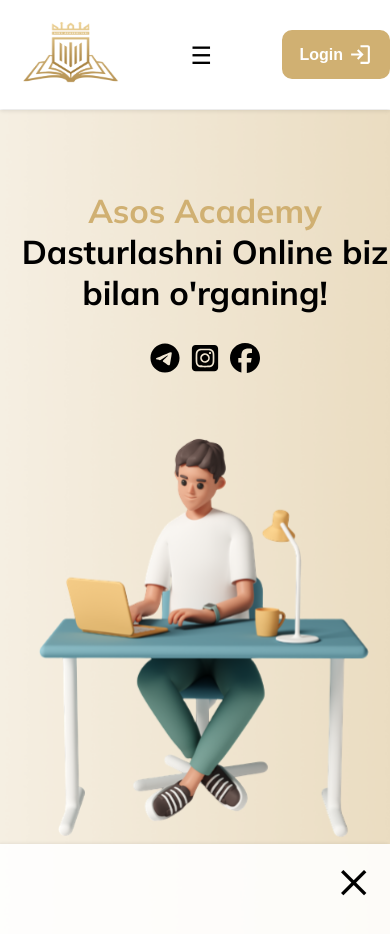
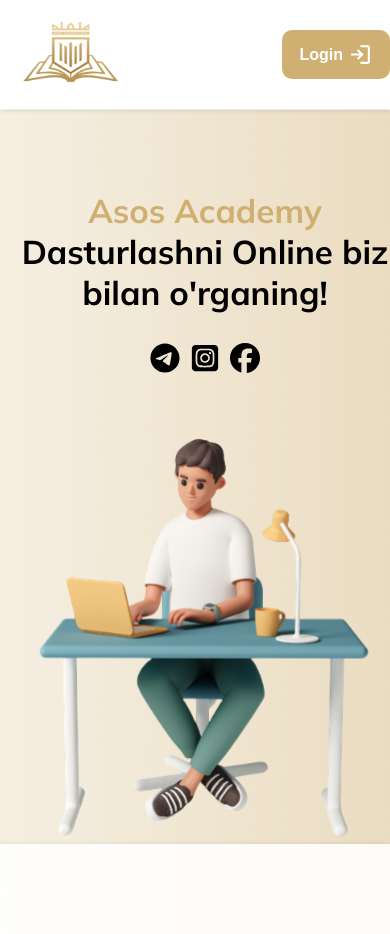
Before and after one commit to Jonibekweb01/Asos-Academy, a React (Create React App) app: page / in a window 390 px wide. Shown: the top 934 px of the page. Built offline with nearby package versions, Linux system fonts and the light colour scheme; a web font is replaced by a local one.

Commit message:
Asos Academy

```diff
--- a/src/Pages/PublicPage/PublicPage.js
+++ b/src/Pages/PublicPage/PublicPage.js
@@ -27,13 +27,13 @@
                 />
               </NavLink>
             </HeaderLogoBox>
-            <BurgerIcon onClick={toggleMenu} className="burger-icon">
+            {/* <BurgerIcon onClick={toggleMenu} className="burger-icon">
               &#9776;
-            </BurgerIcon>
+            </BurgerIcon>*/}
             <HeaderList className={`header__list ${isMenuOpen ? "open" : ""}`}>
-              <CloseButton onClick={toggleMenu} className="close-button">
+              {/* <CloseButton onClick={toggleMenu} className="close-button">
                 &times;
-              </CloseButton>
+              </CloseButton> */}
               <HeaderItem className="header__item">
                 <StyledNavLink to="/" id="about" className={"header__links"}>
                   About
@@ -161,27 +161,27 @@
 
 const LoginImg = styled.img``;
 
-const BurgerIcon = styled.div`
-  display: none;
-  font-size: 24px;
-  cursor: pointer;
+// const BurgerIcon = styled.div`
+//   display: none;
+//   font-size: 24px;
+//   cursor: pointer;
 
-  @media (max-width: 481px) {
-    display: block; /* Show burger icon on small screens */
-  }
-`;
+//   @media (max-width: 481px) {
+//     display: block; /* Show burger icon on small screens */
+//   }
+// `;
 
-const CloseButton = styled.div`
-  position: absolute;
-  top: 0px;
-  right: 20px;
-  font-size: 54px;
-  cursor: pointer;
-  color: #000;
-  background: transparent;
-  border: none;
-  z-index: 1001; /* Ensure it is above the menu */
-  @media (min-width: 482px) {
-    display: none; /* Hide the close button on larger screens */
-  }
-`;
+// const CloseButton = styled.div`
+//   position: absolute;
+//   top: 0px;
+//   right: 20px;
+//   font-size: 54px;
+//   cursor: pointer;
+//   color: #000;
+//   background: transparent;
+//   border: none;
+//   z-index: 1001; /* Ensure it is above the menu */
+//   @media (min-width: 482px) {
+//     display: none; /* Hide the close button on larger screens */
+//   }
+// `;
--- a/src/components/Hero/Hero.css
+++ b/src/components/Hero/Hero.css
@@ -22,8 +22,5 @@
         justify-content: center;
     }
 
-    .login__hero__image {
-        width: 30px !important;
-        height: 30px !important;
-    }
+
 }
```
